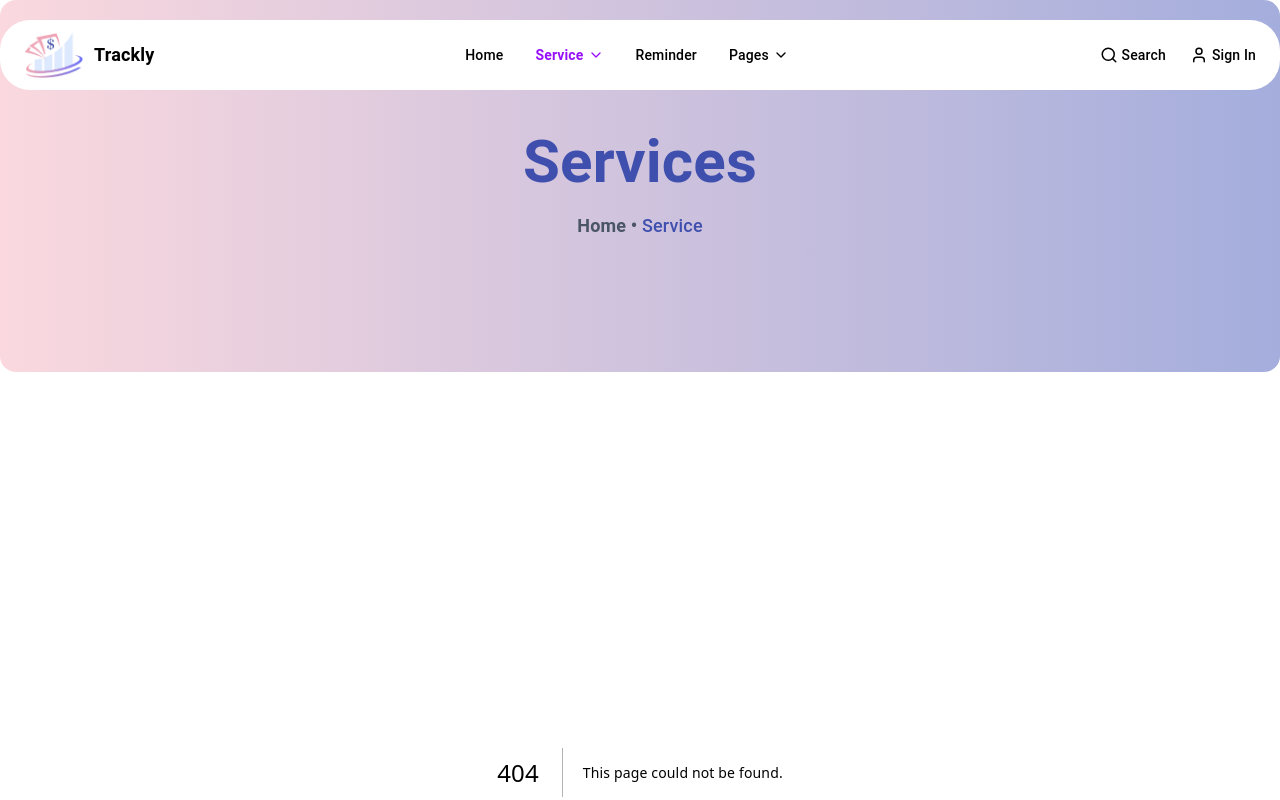
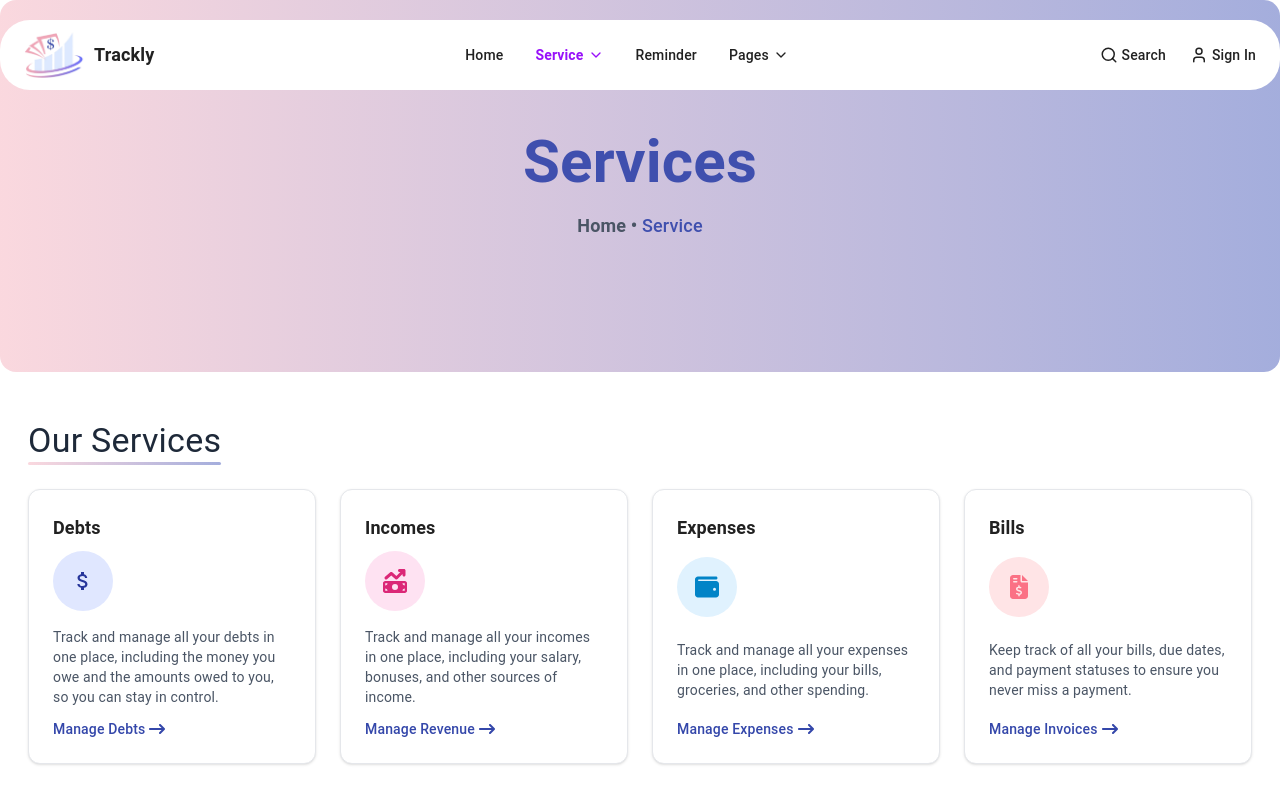
Before and after one commit to Seraj-Omar/Personal-Finance-and-Bill-Splitting-Assistant, a Next.js app: page /services in a window 1280 px wide. Before the commit this address had no page. Shown: the top 800 px of the page. Built offline with nearby package versions, Linux system fonts and the light colour scheme.

Commit message:
feat/Our Services Component ready

```diff
--- a/package.json
+++ b/package.json
@@ -16,7 +16,8 @@
     "lucide-react": "^0.562.0",
     "next": "16.1.1",
     "react": "19.2.3",
-    "react-dom": "19.2.3"
+    "react-dom": "19.2.3",
+    "react-icons": "^5.5.0"
   },
   "devDependencies": {
     "@tailwindcss/postcss": "^4",
--- /dev/null
+++ b/src/app/services/page.tsx
@@ -0,0 +1,4 @@
+import Services from "../../components/ServicesComponents/Services";
+export default function ServicesPage() {
+  return <Services/>;
+}
--- /dev/null
+++ b/src/components/ServicesComponents/OurServices.tsx
@@ -0,0 +1,105 @@
+"use client";
+
+import { Box, Typography } from "@mui/material";
+import Link from "next/link";
+//change icnons here use luicide react,font awesome,heroicons
+import { FaArrowRightLong, FaMoneyBillTrendUp, FaWallet, FaFileInvoiceDollar } from "react-icons/fa6";
+import { MdOutlineAttachMoney } from "react-icons/md";
+import type { IconType } from "react-icons";
+import '../../app/globals.css';
+type Service = {
+    id: number;
+    name: string;
+    description: string;
+    manage: string;
+    icon: IconType;
+    iconBg: string;
+    iconColor: string;
+    href: string;
+};
+
+//service list data
+const servicesList: Service[] = [
+    {
+        id: 1,
+        name: "Debts",
+        description:
+            "Track and manage all your debts in one place, including the money you owe and the amounts owed to you, so you can stay in control.",
+        manage: "Debts",
+        icon: MdOutlineAttachMoney,
+        iconBg: "bg-[#E0E7FF]",
+        iconColor: "text-[#27369B]",
+        href: "/services/debts",
+    },
+    {
+        id: 2,
+        name: "Incomes",
+        description:
+            "Track and manage all your incomes in one place, including your salary, bonuses, and other sources of income.",
+        manage: "Revenue",
+        icon: FaMoneyBillTrendUp,
+        iconBg: "bg-[#FEE2F2]",
+        iconColor: "text-[#DB2777]",
+        href: "/services/incomes",
+    },
+    {
+        id: 3,
+        name: "Expenses",
+        description:
+            "Track and manage all your expenses in one place, including your bills, groceries, and other spending.",
+        manage: "Expenses",
+        icon: FaWallet,
+        iconBg: "bg-[#E0F2FE]",
+        iconColor: "text-[#0284C7]",
+        href: "/services/expenses",
+    },
+    {
+        id: 4,
+        name: "Bills",
+        description:
+            "Keep track of all your bills, due dates, and payment statuses to ensure you never miss a payment.",
+        manage: "Invoices",
+        icon: FaFileInvoiceDollar,
+        iconBg: "bg-[#FFE4E6]",
+        iconColor: "text-[#FB7185]",
+        href: "/services/bills",
+    },
+];
+
+export default function OurServices() {
+    return (
+        <Box className="flex justify-center items-center">
+            <Box className="flex flex-col items-start justify-between w-full">
+                <Typography variant="h4" className="mb-2 font-bold text-gray-800">
+                    Our Services
+                    <Box className="h-[3px] rounded-full bg-[linear-gradient(90deg,#f39bab63_0%,#2c42af6e_100%)]" />
+                </Typography>
+                <Box className="mt-6 flex flex-row flex-wrap justify-center gap-6">
+
+                    {/* service cards */}
+                    {servicesList.map((service) => (
+                        <Box key={service.id} className="group flex w-72 flex-col justify-between rounded-xl border border-gray-200 bg-white p-6 shadow-sm transition-all duration-400 ease-out hover:-translate-y-1 hover:scale-[1.02] hover:bg-[#3447aaee] hover:text-white hover:shadow-lg">
+                            <Typography className="!text-[18px] !mb-2 !font-semibold" variant="h6" >
+                                {service.name}
+                            </Typography>
+                            <Box className={`mb-4 flex h-15 w-15 p-3 items-center justify-center rounded-full ${service.iconBg} group-hover:bg-white`}>
+                                <service.icon className={`h-6 w-6 ${service.iconColor} group-hover:text-[#3447AA]`} />
+                            </Box>
+                            <Typography variant="body2" className="mb-4 text-sm leading-relaxed text-gray-600 group-hover:text-white">
+                                {service.description}
+                            </Typography>
+                            <Link
+                                href={service.href}
+                                className="flex pt-3 items-center text-sm font-medium text-[#3447AA] group-hover:text-white hover:cursor-pointer"
+                                >
+                                <span>{`Manage ${service.manage}`}</span>
+                                <FaArrowRightLong className="ml-1 h-4 w-4" />
+                            </Link>
+                        </Box>
+                    ))}
+
+                </Box>
+            </Box>
+        </Box>
+    );
+}
--- /dev/null
+++ b/src/components/ServicesComponents/Services.tsx
@@ -0,0 +1,10 @@
+"use client";
+import OurServices from "./OurServices";
+import { Box } from "@mui/material";
+export default function Services() {
+    return(
+        <Box className="flex flex-col items-center justify-center my-12 mx-1 px-4">
+            <OurServices />
+        </Box>
+    );
+}
```
Also changed, not shown: 1 other file (tests, documents, lock files or other folders).
